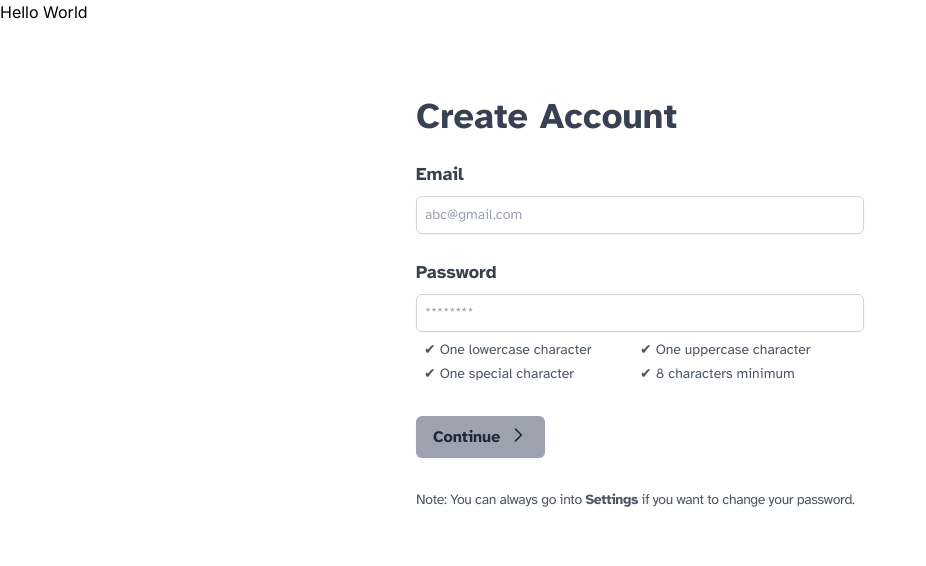
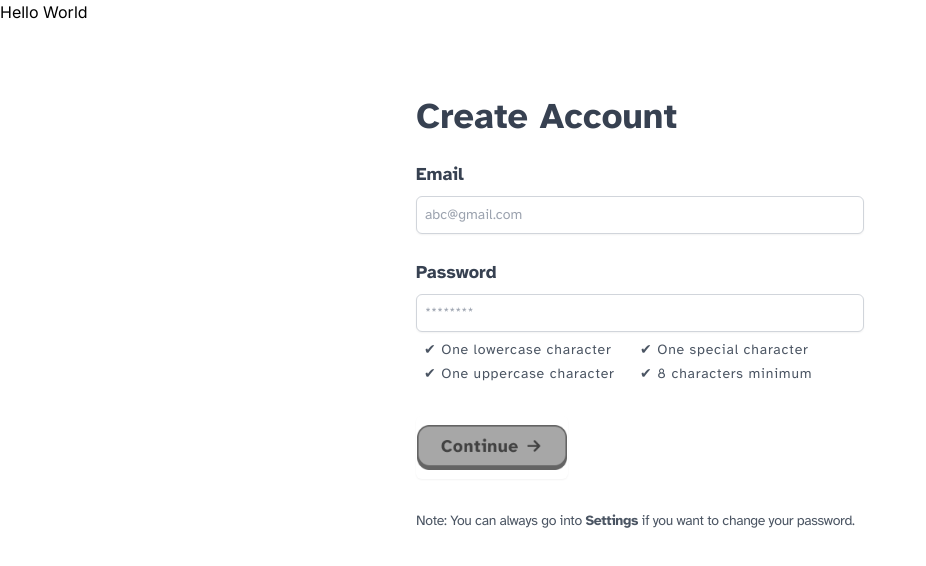
Before and after one commit to mbuckingham/adhd-math-frontend, a Next.js app: page /onboarding/sign-up in a window 1280 px wide. Shown: the top 566 px of the page, without its empty margins (0-926 px from the left). Built offline with nearby package versions, Linux system fonts and the light colour scheme.

Commit message:
Add button and adjust texts

```diff
--- a/app/onboarding/sign-up/page.tsx
+++ b/app/onboarding/sign-up/page.tsx
@@ -1,4 +1,5 @@
 import React from "react";
+import Image from "next/image";
 
 export default function SignUp() {
   return (
@@ -36,17 +37,17 @@ export default function SignUp() {
           />
         </div>
         <div className="flex items-center justify-between mb-8">
-          <div className="pl-2 w-1/2">
+          <div className="pl-2 w-1/2 tracking-wider">
             <p className="text-sm text-gray-600 mb-1 w-full">
               ✔ One lowercase character
             </p>
             <p className="text-sm text-gray-600 w-full">
-              ✔ One special character
+              ✔ One uppercase character
             </p>
           </div>
-          <div className="pr-2 w-1/2">
+          <div className="pr-2 w-1/2 tracking-wider">
             <p className="text-sm text-gray-600 mb-1 w-full">
-              ✔ One uppercase character
+              ✔ One special character
             </p>
             <p className="text-sm text-gray-600 w-full">
               ✔ 8 characters minimum
@@ -55,23 +56,14 @@ export default function SignUp() {
         </div>
         <button
           type="submit"
-          className="max-w-xs flex justify-center py-2 px-4 border border-transparent rounded-md shadow-sm text-md font-bold text-gray-800 bg-gray-400 hover:bg-gray-500 focus:outline-none focus:ring-2 focus:ring-offset-2 focus:ring-gray-300"
+          className="max-w-xs flex justify-center py-2 border border-transparent rounded-md shadow-sm text-md font-bold focus:outline-none focus:ring-2 focus:ring-offset-2 focus:ring-gray-300 transform hover:scale-90 transition-transform duration-300"
         >
-          Continue
-          <svg
-            className="ml-2 h-5 w-5"
-            xmlns="http://www.w3.org/2000/svg"
-            fill="none"
-            viewBox="0 0 24 24"
-            stroke="currentColor"
-          >
-            <path
-              strokeLinecap="round"
-              strokeLinejoin="round"
-              strokeWidth={2}
-              d="M9 5l7 7-7 7"
-            />
-          </svg>
+          <Image
+            src="/onboarding/buttons/CTA Button.png"
+            alt="Continue"
+            width={150}
+            height={50}
+          />
         </button>
         <p className="mt-8 text-sm text-gray-600 whitespace-nowrap tracking-tight">
           Note: You can always go into <strong>Settings</strong> if you want to
```
